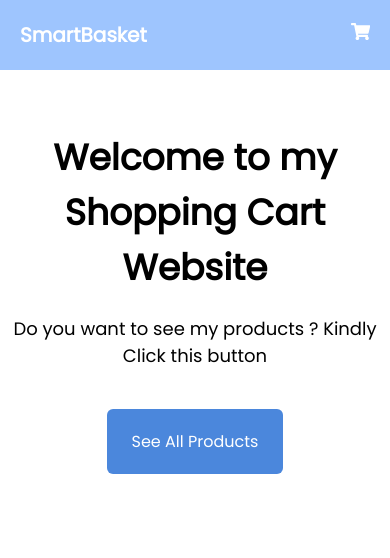
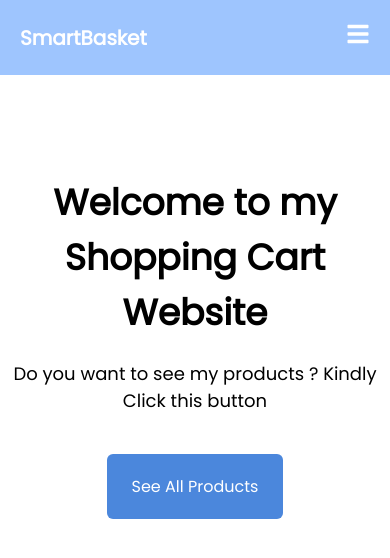
Before and after one commit to Tanushri-Das/simple-shopping-cart, a React (Vite) app: page / in a window 390 px wide. Shown: the top 558 px of the page. Built offline with nearby package versions, Linux system fonts and the light colour scheme.

Commit message:
responsive navbar

```diff
--- a/src/Components/Header/Header.css
+++ b/src/Components/Header/Header.css
@@ -2,6 +2,9 @@ header {
   background-color: #9ec5fe;
   color: #fff;
   padding: 20px 60px;
+}
+
+.header-container {
   display: flex;
   justify-content: space-between;
   align-items: center;
@@ -14,20 +17,32 @@ header {
   font-weight: 800;
 }
 
-.shopping-cart-container {
-  position: relative;
+.nav-links {
+  display: flex;
+  justify-content: center;
+  align-items: center;
+}
+
+.home-link {
+  text-decoration: none;
+  font-size: 1.3rem;
+  font-weight: 500;
+  cursor: pointer;
+  color: white;
+
+  padding-right: 40px;
 }
 
 .shopping-cart-icon {
-  font-size: 2rem;
+  font-size: 1.5rem;
   cursor: pointer;
   color: white;
 }
 
 .cart-count {
   position: absolute;
-  top: -16px;
-  right: -8px;
+  top: 5px;
+  right: 48px;
   background-color: white;
   color: black;
   font-weight: 800;
@@ -36,23 +51,87 @@ header {
   font-size: 1rem;
 }
 
-/* Adjust the styles for different screen sizes */
+.menu-icon {
+  display: none;
+  font-size: 1.5rem;
+  cursor: pointer;
+  color: white;
+}
+
+.responsive-menu {
+  display: flex;
+  flex-direction: column;
+  position: absolute;
+  top: 80px;
+  right: 20px;
+  background-color: #9ec5fe;
+  padding: 10px;
+  border-radius: 5px;
+}
+
+.responsive-menu a {
+  text-decoration: none;
+  color: white;
+  margin-bottom: 10px;
+}
+
 @media screen and (max-width: 600px) {
   header {
-    padding: 20px; /* Updated padding for small screens */
+    padding: 20px;
+  }
+  .cart-count {
+    position: absolute;
+    top: 45px;
+    right: 75px;
+    background-color: white;
+    color: black;
+    font-weight: 800;
+    border-radius: 50%;
+    padding: 3px 6px;
+    font-size: 1rem;
+  }
+  .shopping-cart-icon {
+    margin-top: 15px;
   }
   .app-name {
     font-size: 20px;
   }
-  h1 {
-    font-size: 1.5rem;
+
+  .menu-icon {
+    display: block;
   }
 
-  .shopping-cart-icon {
-    font-size: 1.2rem;
+  .nav-links {
+    display: none;
   }
 
-  .cart-count {
-    font-size: 0.6rem;
+  .responsive-menu {
+    top: 60px;
   }
 }
+
+/* Hide responsive menu when screen width is greater than 600px */
+@media screen and (min-width: 601px) {
+  .responsive-menu {
+    display: none;
+  }
+}
+
+
+
+
+
+
+
+
+/* .cart-count {
+  position: absolute;
+  top: 30px;
+  right: 75px;
+  background-color: white;
+  color: black;
+  font-weight: 800;
+  border-radius: 50%;
+  padding: 3px 6px;
+  font-size: 1rem;
+} */
--- a/src/Components/Header/Header.jsx
+++ b/src/Components/Header/Header.jsx
@@ -1,22 +1,127 @@
-// Header.jsx
-import React from "react";
+// import React, { useState } from "react";
+// import { useSelector } from "react-redux";
+// import { Link, NavLink } from "react-router-dom";
+// import { FaShoppingCart, FaBars } from "react-icons/fa";
+// import "./Header.css";
+
+// const Header = () => {
+//   const cartItems = useSelector((state) => state.cart);
+//   const [showMenu, setShowMenu] = useState(false);
+
+//   const toggleMenu = () => {
+//     setShowMenu(!showMenu);
+//   };
+
+//   return (
+//     <header>
+//       <div className="header-container">
+//         <Link to="/" className="app-name">
+//           SmartBasket
+//         </Link>
+
+//         <div className="nav-links">
+//           <NavLink to="/" className="home-link">
+//             Home
+//           </NavLink>
+//           <NavLink to="/checkout" className="shopping-cart-icon">
+//             <FaShoppingCart />
+//             {cartItems.length > 0 && (
+//               <span className="cart-count">{cartItems.length}</span>
+//             )}
+//           </NavLink>
+//         </div>
+
+//         {/* Menu icon for small screens */}
+//         <div className="menu-icon" onClick={toggleMenu}>
+//           <FaBars />
+//         </div>
+//       </div>
+
+//       {/* Responsive menu for small screens */}
+//       {showMenu && (
+//         <div className="responsive-menu">
+//           <NavLink to="/" className="home-link">
+//             Home
+//           </NavLink>
+//           <NavLink to="/checkout" className="shopping-cart-icon">
+//             <FaShoppingCart />
+//             {cartItems.length > 0 && (
+//               <span className="cart-count">{cartItems.length}</span>
+//             )}
+//           </NavLink>
+//         </div>
+//       )}
+//     </header>
+//   );
+// };
+
+// export default Header;
+
+
+
+
+
+
+
+
+
+import React, { useState } from "react";
 import { useSelector } from "react-redux";
-import { Link } from "react-router-dom";
-import { FaShoppingCart } from "react-icons/fa";
-import "./Header.css"; // Import the CSS file
+import { Link, NavLink } from "react-router-dom";
+import { FaShoppingCart, FaBars } from "react-icons/fa";
+import "./Header.css";
 
 const Header = () => {
   const cartItems = useSelector((state) => state.cart);
+  const [showMenu, setShowMenu] = useState(false);
+
+  const toggleMenu = () => {
+    setShowMenu(!showMenu);
+  };
+
+  const closeMenu = () => {
+    setShowMenu(false);
+  };
+
   return (
     <header>
-      <Link to="/" className="app-name">SmartBasket</Link>
+      <div className="header-container">
+        <Link to="/" className="app-name">
+          SmartBasket
+        </Link>
 
-      <div className="shopping-cart-container">
-        <Link to="/checkout" className="shopping-cart-icon">
-          <FaShoppingCart />
-          {cartItems.length > 0 && <span className="cart-count">{cartItems.length}</span>}
-        </Link>
+        <div className="nav-links">
+          <NavLink to="/" className="home-link" onClick={closeMenu}>
+            Home
+          </NavLink>
+          <NavLink to="/checkout" className="shopping-cart-icon">
+            <FaShoppingCart />
+            {cartItems.length > 0 && (
+              <span className="cart-count">{cartItems.length}</span>
+            )}
+          </NavLink>
+        </div>
+
+        {/* Menu icon for small screens */}
+        <div className="menu-icon" onClick={toggleMenu}>
+          <FaBars />
+        </div>
       </div>
+
+      {/* Responsive menu for small screens */}
+      {showMenu && (
+        <div className="responsive-menu">
+          <NavLink to="/" className="home-link" onClick={closeMenu}>
+            Home
+          </NavLink>
+          <NavLink to="/checkout" className="shopping-cart-icon">
+            <FaShoppingCart />
+            {cartItems.length > 0 && (
+              <span className="cart-count">{cartItems.length}</span>
+            )}
+          </NavLink>
+        </div>
+      )}
     </header>
   );
 };
--- a/src/Pages/Home/Home.css
+++ b/src/Pages/Home/Home.css
@@ -1,6 +1,11 @@
+/* .home {
+  margin: 60px 0;
+} */
 .home {
-  margin: 60px 0;
+  margin: 100px auto;
+  max-width: 600px; /* Adjust the maximum width as needed */
 }
+
 .outer {
   margin: 50px;
 }
```
